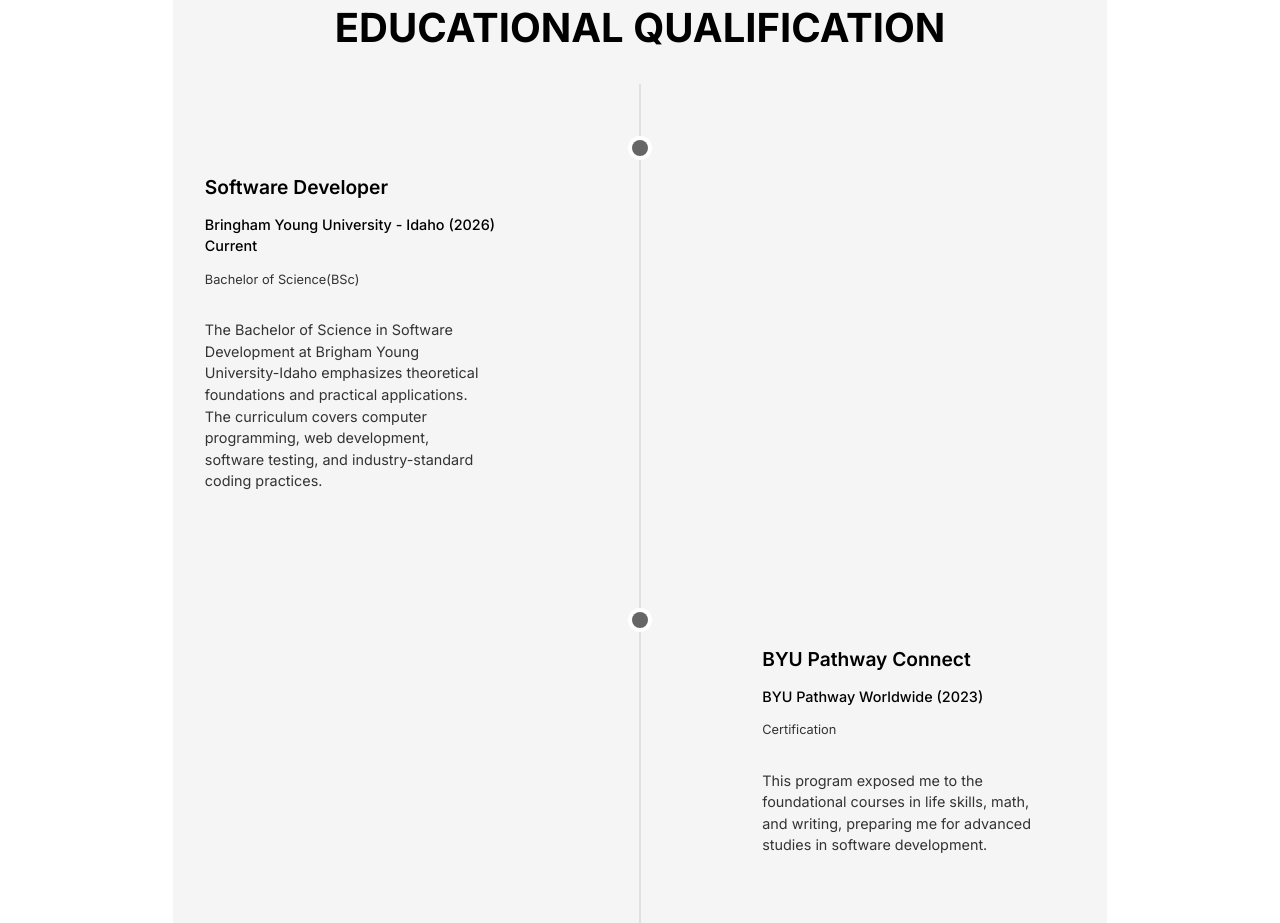
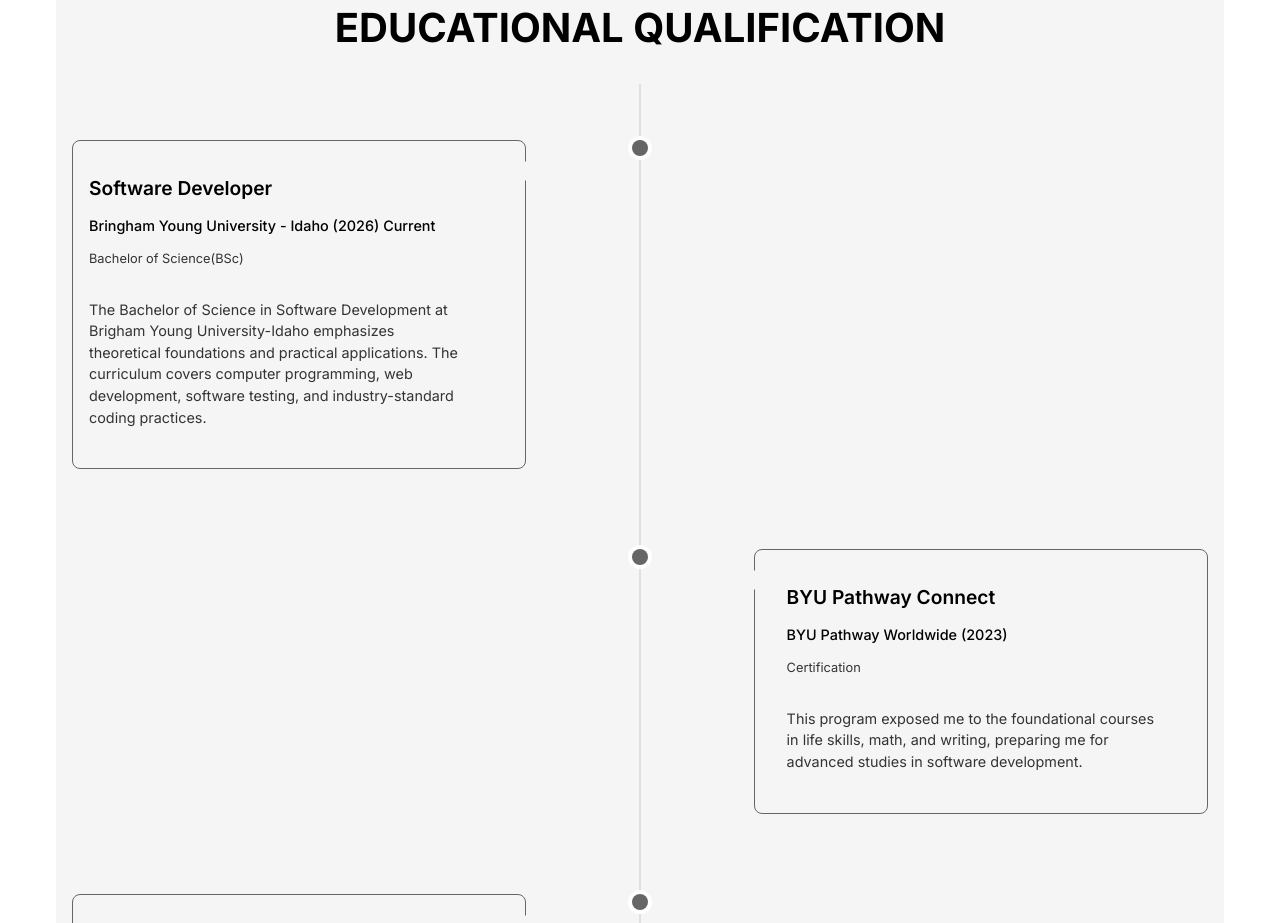
Before and after one commit to lexmanthefirst/Lexman-portfolio, a website built with Vite: page index.html in a window 1280 px wide. Shown: the part 1064-1987 px from the top of the page. Built offline with nearby package versions, Linux system fonts and the light colour scheme; a web font is replaced by a local one.

Commit message:
updated resume

```diff
--- a/index.html
+++ b/index.html
@@ -175,7 +175,7 @@
                 <li><i class="fab fa-wordpress"></i></li>
               </ul>
             </div>
-            <div class="tech-grid">
+            <!-- <div class="tech-grid">
               <div class="tech-item">
                 <h3>Frontend</h3>
                 <ul>
@@ -203,7 +203,7 @@
                   <li>Postman</li>
                 </ul>
               </div>
-            </div>
+            </div> -->
           </div>
           <div class="content" id="experience">
             <h1>Experience</h1>
@@ -399,7 +399,7 @@
       </div>
     </div>
     <div class="footer-bottom">
-      <p>&copy; 2024 Alex Okhitoya. All rights reserved.</p>
+      <p id="copyright"></p>
     </div>
   </footer>
 
--- a/scripts/util.js
+++ b/scripts/util.js
@@ -365,3 +365,9 @@
     }, 2000);
   });
 });
+
+const getCopyright = () => {
+  const copyrightEl = document.getElementById('copyright');
+  copyrightEl.textContent = `© ${new Date().getFullYear()} Alex Okhitoya`;
+};
+getCopyright();
--- a/styles/style.css
+++ b/styles/style.css
@@ -40,7 +40,7 @@
     #ec4899 100%
   );
   --overlay-active-color: rgba(83, 80, 80, 0.5);
-  --container-width: 90%;
+  --container-width: 100%;
   --container-max-width: 1200px;
   --section-padding: 1rem;
   --timeline-content-width: 85%;
@@ -1075,7 +1075,6 @@
 
 .timeline-content {
   width: var(--timeline-content-width);
-  padding: 1rem;
   background: var(--card-bg);
   border-radius: 8px;
   /* box-shadow: var(--card-shadow); */
@@ -1220,6 +1219,7 @@
   .timeline-content {
     width: var(--timeline-content-width);
     position: relative;
+    padding: 1rem;
   }
 
   /* Alternate timeline items left and right */
@@ -1227,12 +1227,14 @@
     margin-right: auto;
     margin-left: 0;
     padding-right: 2rem;
+    border: 1px solid var(--btn-active);
   }
 
   .timeline-item:nth-child(even) .timeline-content {
     margin-left: auto;
     margin-right: 0;
     padding-left: 2rem;
+    border: 1px solid var(--btn-active);
   }
 
   /* Add arrows to timeline content */
@@ -1264,7 +1266,7 @@
 /* Large screens */
 @media only screen and (min-width: 1200px) {
   :root {
-    --container-width: 80%;
+    --container-width: 100%;
     --section-padding: 3rem;
     --timeline-content-width: 40%;
     --marquee-height: 10vh;
```
